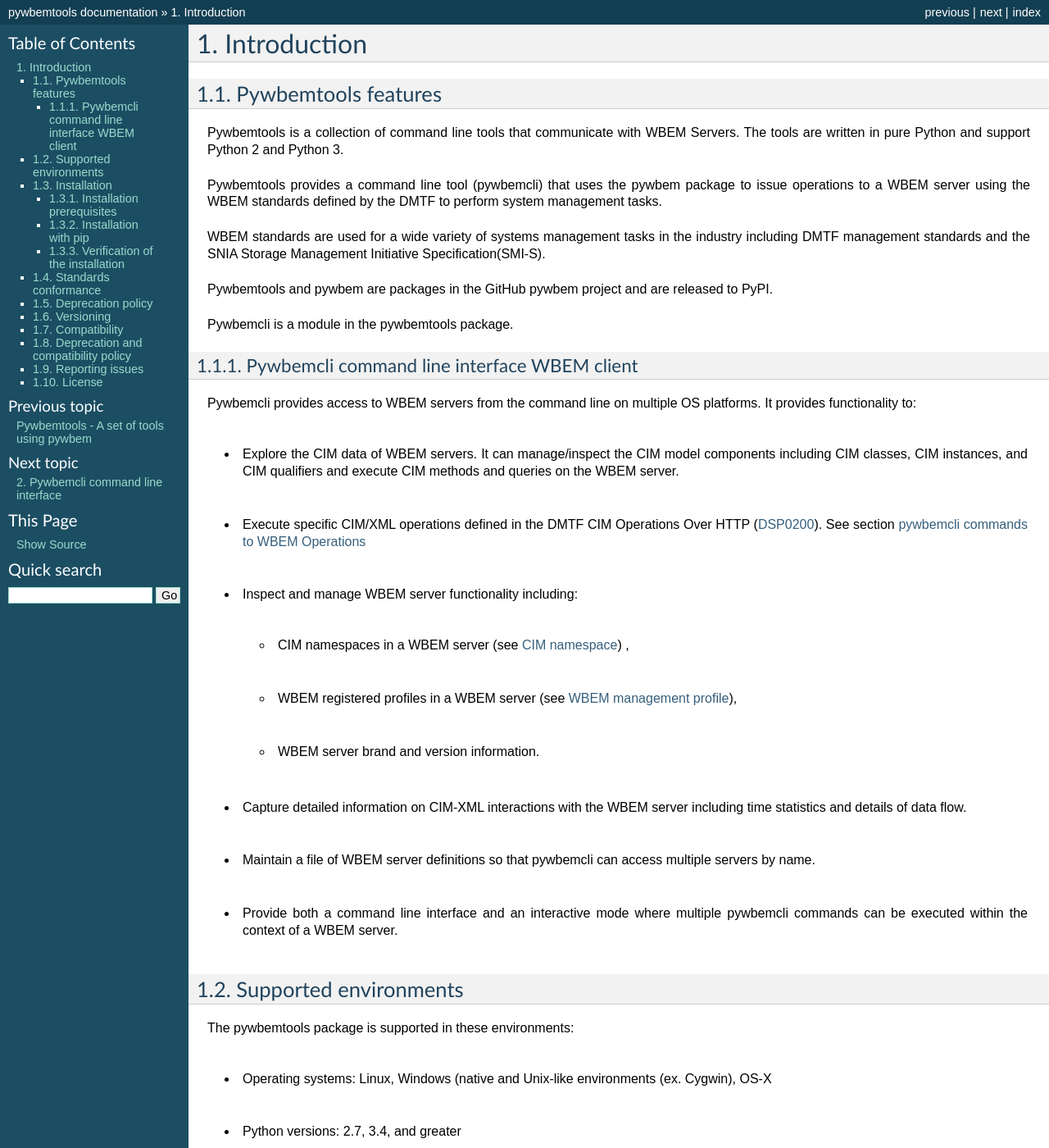
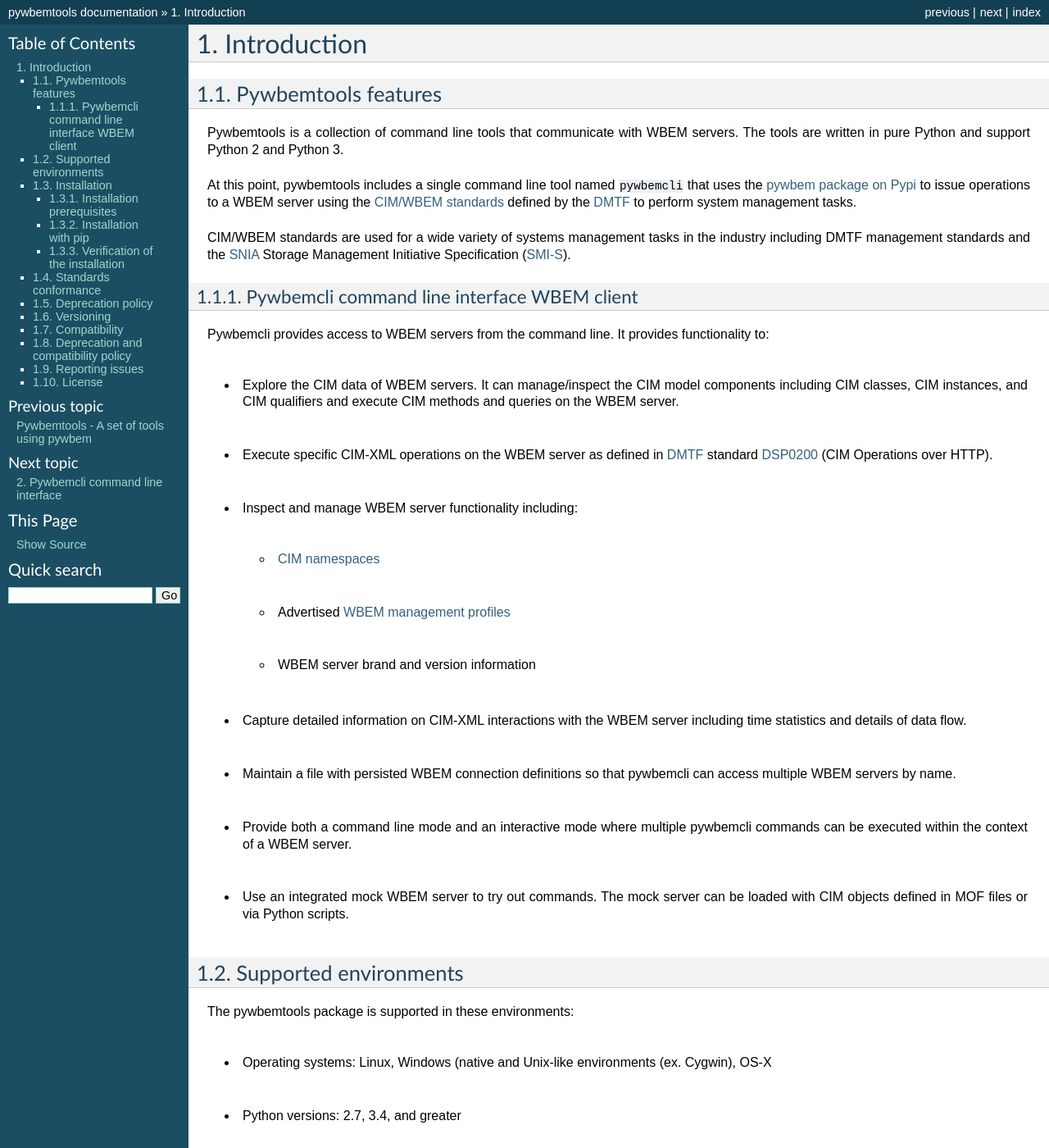
Before and after one commit to pywbem/pywbemtools, a Sphinx documentation site: the page built from docs/introduction.rst, in a window 1280 px wide and 1400 px high. Shown: the whole window at 82% size. Built offline with Sphinx 7.4.7, drawn with Linux system fonts in a browser that asks for light colours; the version number could not be read and is left out.

```diff
--- a/docs/introduction.rst
+++ b/docs/introduction.rst
@@ -25,21 +25,23 @@ Pywbemtools features
 --------------------
 
 Pywbemtools is a collection of command line tools that communicate with WBEM
-Servers. The tools are written in pure Python and support Python 2 and Python
+servers. The tools are written in pure Python and support Python 2 and Python
 3.
 
-Pywbemtools provides a command line tool (pywbemcli) that uses the pywbem
-package to issue operations to a WBEM server using
-the WBEM standards defined by the DMTF to perform system management tasks.
+At this point, pywbemtools includes a single command line tool named
+``pywbemcli`` that uses the `pywbem package on Pypi`_ to issue operations to a
+WBEM server using the `CIM/WBEM standards`_ defined by the `DMTF`_ to perform
+system management tasks.
 
-WBEM standards are used for a wide variety of systems management tasks
-in the industry including DMTF management standards and the SNIA Storage
-Management Initiative Specification(SMI-S).
+CIM/WBEM standards are used for a wide variety of systems management tasks
+in the industry including DMTF management standards and the `SNIA`_
+Storage Management Initiative Specification (`SMI-S`_).
 
-Pywbemtools and pywbem are packages in the GitHub pywbem project
-and are released to PyPI.
-
-Pywbemcli is a module in the pywbemtools package.
+.. _pywbem package on Pypi: https://pypi.org/project/pywbem/
+.. _DMTF: https://www.dmtf.org/
+.. _CIM/WBEM standards: https://www.dmtf.org/standards/wbem/
+.. _SNIA: https://www.snia.org/
+.. _SMI-S: https://www.snia.org/forums/smi/tech_programs/smis_home
 
 
 .. _`Pywbemcli command line interface WBEM client`:
@@ -47,30 +49,33 @@ Pywbemcli is a module in the pywbemtools package.
 Pywbemcli command line interface WBEM client
 ^^^^^^^^^^^^^^^^^^^^^^^^^^^^^^^^^^^^^^^^^^^^
 
-Pywbemcli provides access to WBEM servers from the command line on multiple OS
-platforms. It provides functionality to:
+Pywbemcli provides access to WBEM servers from the command line.
+It provides functionality to:
 
 * Explore the CIM data of WBEM servers. It can manage/inspect the CIM model
   components including CIM classes, CIM instances, and CIM qualifiers and
   execute CIM methods and queries on the WBEM server.
 
-* Execute specific CIM/XML operations defined in the DMTF CIM Operations Over
-  HTTP (:term:`DSP0200`). See section :ref:`pywbemcli commands to WBEM Operations`
+* Execute specific CIM-XML operations on the WBEM server as defined in `DMTF`_
+  standard :term:`DSP0200` (CIM Operations over HTTP).
 
 * Inspect and manage WBEM server functionality including:
 
-  * CIM namespaces in a WBEM server (see :term:`CIM namespace`) ,
-  * WBEM registered profiles in a WBEM server (see :term:`WBEM management profile`),
-  * WBEM server brand and version information.
+  * :term:`CIM namespaces <CIM namespace>`
+  * Advertised :term:`WBEM management profiles <WBEM management profile>`
+  * WBEM server brand and version information
 
-* Capture detailed information on  CIM-XML interactions with the WBEM server
+* Capture detailed information on CIM-XML interactions with the WBEM server
   including time statistics and details of data flow.
 
-* Maintain a file of WBEM server definitions so that pywbemcli can access
-  multiple servers by name.
+* Maintain a file with persisted WBEM connection definitions so that pywbemcli
+  can access multiple WBEM servers by name.
 
-* Provide both a command line interface and an interactive mode where multiple
+* Provide both a command line mode and an interactive mode where multiple
   pywbemcli commands can be executed within the context of a WBEM server.
+
+* Use an integrated mock WBEM server to try out commands. The mock server
+  can be loaded with CIM objects defined in MOF files or via Python scripts.
 
 
 .. _`Supported environments`:
@@ -90,6 +95,7 @@ The pywbemtools package is supported in these environments:
   these standards are also supported, but may have limitations.
   See the `pywbem WBEM servers documentation`_ for more details.
 
+
 .. _`Installation`:
 
 Installation
@@ -97,7 +103,6 @@ Installation
 
 .. _virtual Python environment: http://docs.python-guide.org/en/latest/dev/virtualenvs/
 .. _PyPI: http://pypi.python.org/
-
 
 This section describes the complete installation of pywbemtools with all steps
 including prerequisite operating system packages.
```
Also changed, not shown: README.rst (+233 -221 lines), README_PYPI.rst (+101 -33 lines).
